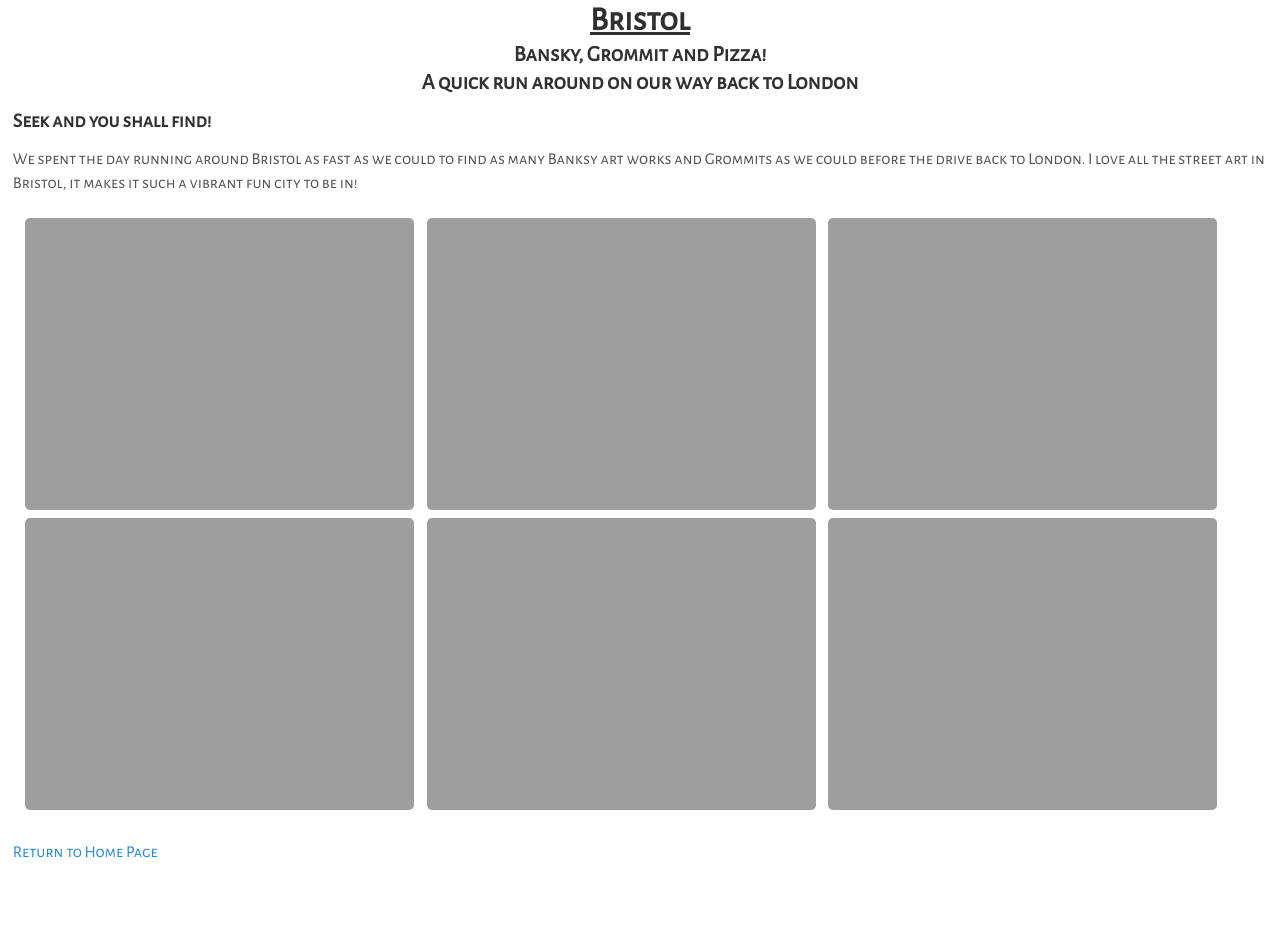
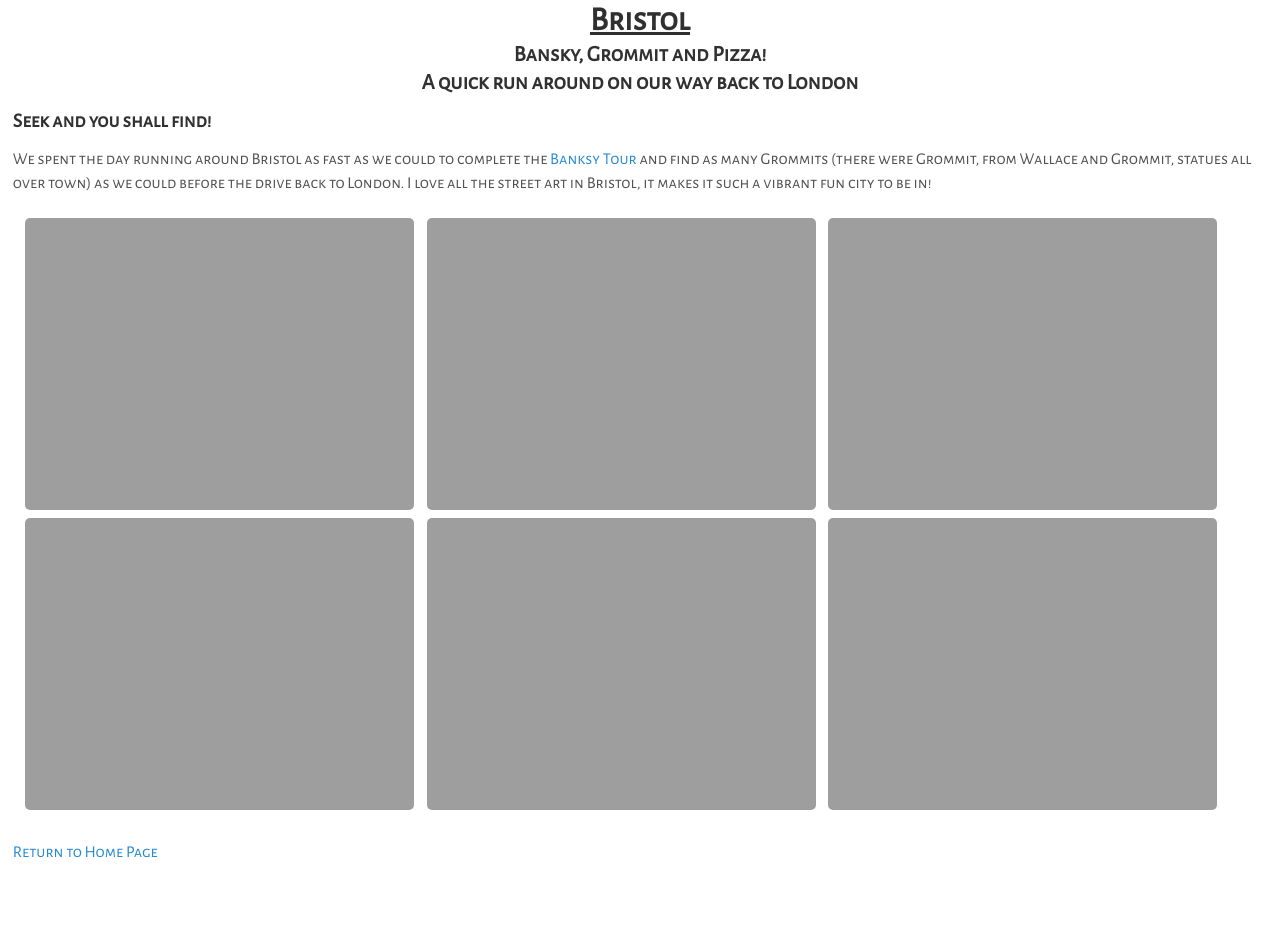
Before and after one commit to foopod/Travel-Website, a Jekyll site: the page built from _posts/2013-09-02-Bristol.md, in a window 1280 px wide. Built offline with Jekyll 4.4.1, drawn with Linux system fonts in a browser that asks for light colours.

Commit message:
Update 2013-09-02-Bristol.md

```diff
--- a/_posts/2013-09-02-Bristol.md
+++ b/_posts/2013-09-02-Bristol.md
@@ -13,7 +13,7 @@
 
 <h4>Seek and you shall find!</h4>
 
-We spent the day running around Bristol as fast as we could to find as many Banksy art works and Grommits as we could before the drive back to London.
+We spent the day running around Bristol as fast as we could to complete the <a target="_blank" href="https://visitbristol.co.uk/things-to-do/banksy-walking-tour-p1354013">Banksy Tour</a> and find as many Grommits (there were Grommit, from Wallace and Grommit, statues all over town) as we could before the drive back to London.
 I love all the street art in Bristol, it makes it such a vibrant fun city to be in!
 
 <img src="https://adventuresofthetravellingtwins.com/Photos/2013-09-02-Bristol/IMG_3907.JPG" class="image1">
```
